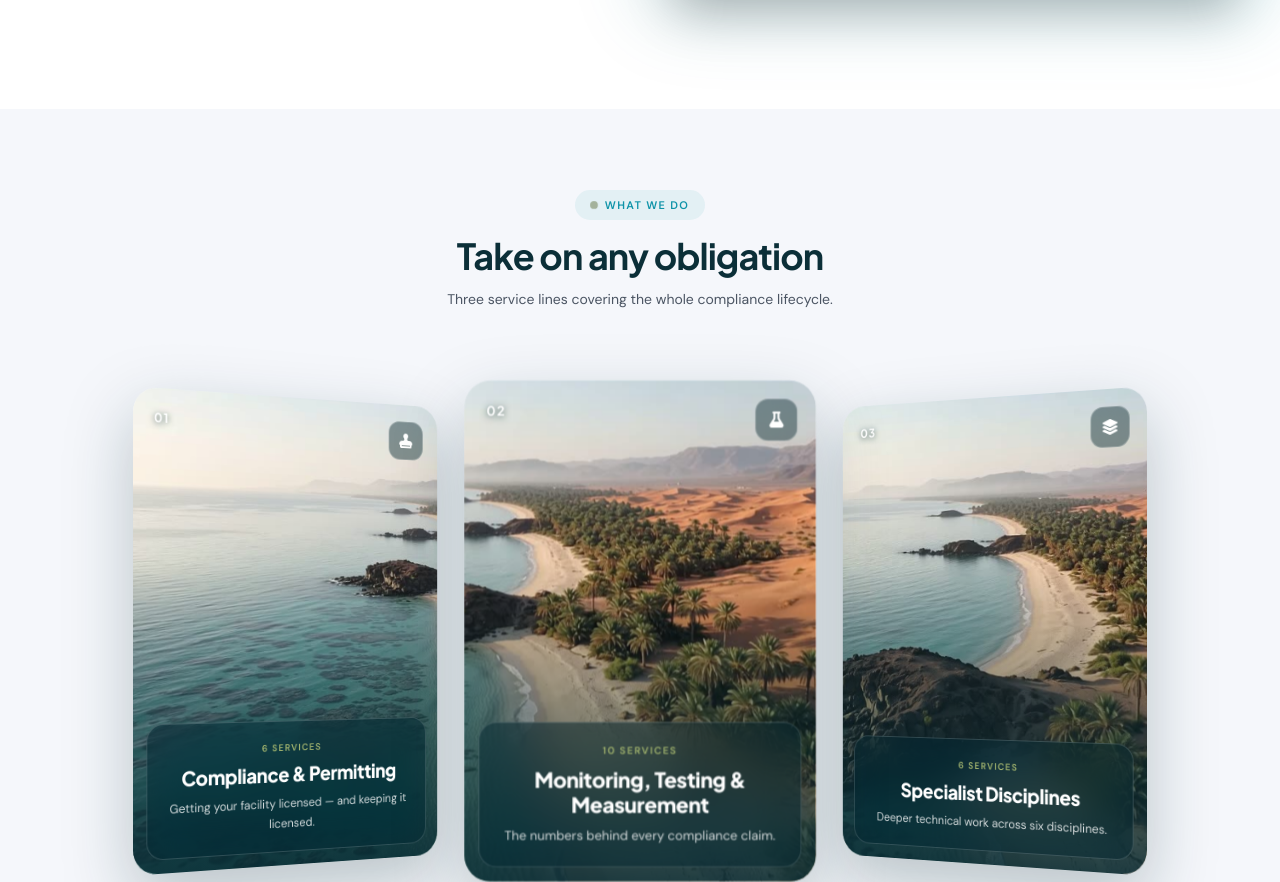
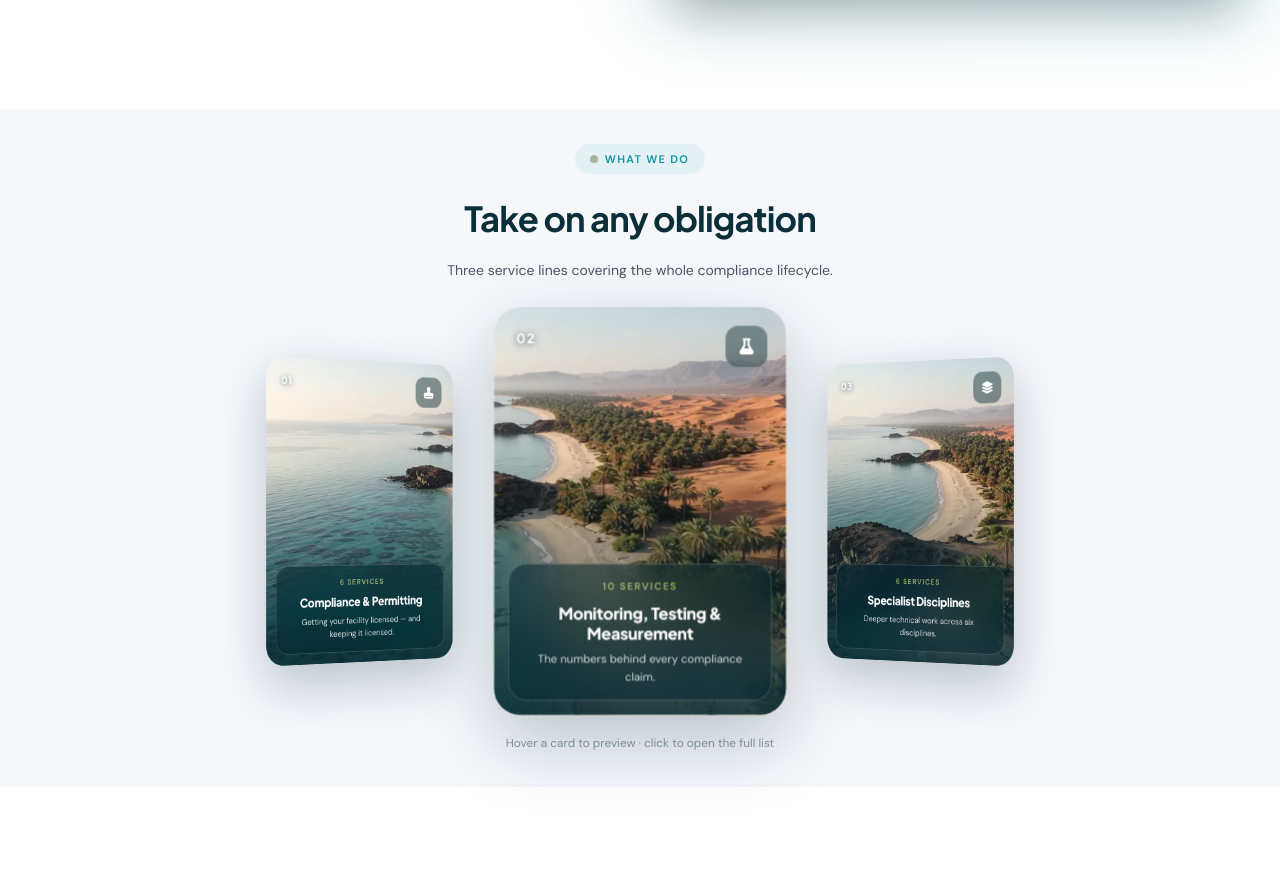
Before and after one commit to sikanderchishti07-source/blueprint-website, a plain HTML site: page site/index.html in a window 1280 px wide. Shown: the part 1403-2285 px from the top of the page. Drawn offline with Linux system fonts and the light colour scheme.

Commit message:
Card proportions matched to reference

```diff
--- a/site/css/pages.css
+++ b/site/css/pages.css
@@ -453,22 +453,24 @@
 
 /* ── Service showcase: three cards in an arc ───────────────── */
 .svc-showcase { position: relative; }
-.svc-stage { display: flex; justify-content: center; align-items: center; gap: 8px;
-  perspective: 2000px; min-height: 560px; }
-.svc-hint { text-align: center; margin-top: 22px; font-size: .78rem; color: var(--bp-faint); }
+.svc-hint { display: block; width: 100%; text-align: center; margin-top: clamp(8px, 1.4vh, 20px);
+  font-size: .74rem; color: var(--bp-faint); }
+.svc-stage { display: flex; justify-content: center; align-items: center; gap: 0;
+  perspective: 2200px; min-height: clamp(300px, 53vh, 600px); }
 
-.svc-card { position: relative; width: 348px; height: 496px; flex-shrink: 0;
-  padding: 0; border: none; background: none; cursor: pointer; font-family: inherit;
+/* Card shape locked to the reference ratio; the centre card leads and the
+   outer two are scaled back and tucked behind it. */
+.svc-card { position: relative; width: min(clamp(230px, 23vw, 404px), 36vh); aspect-ratio: 0.715;
+  flex-shrink: 0; padding: 0; border: none; background: none; cursor: pointer; font-family: inherit;
   transform-style: preserve-3d;
-  transition: transform .6s cubic-bezier(.34,1.12,.64,1), z-index 0s; }
-/* the arc */
-.svc-card:nth-child(1) { transform: rotateY(34deg) translateX(58px) translateZ(-110px); z-index: 1; }
-.svc-card:nth-child(2) { transform: rotateY(0) translateZ(20px); z-index: 3; }
-.svc-card:nth-child(3) { transform: rotateY(-34deg) translateX(-58px) translateZ(-110px); z-index: 1; }
+  transition: transform .6s cubic-bezier(.34,1.12,.64,1); }
+.svc-card:nth-child(1) { transform: rotateY(38deg) translateX(31%) translateZ(-130px) scale(.80); z-index: 1; }
+.svc-card:nth-child(2) { transform: rotateY(0) translateZ(30px) scale(1); z-index: 3; }
+.svc-card:nth-child(3) { transform: rotateY(-38deg) translateX(-31%) translateZ(-130px) scale(.80); z-index: 1; }
 .svc-card:hover, .svc-card:focus-visible { z-index: 5; }
-.svc-card:nth-child(1):hover, .svc-card:nth-child(1):focus-visible { transform: rotateY(0) translateX(0) translateZ(60px); }
-.svc-card:nth-child(2):hover, .svc-card:nth-child(2):focus-visible { transform: rotateY(0) translateZ(60px); }
-.svc-card:nth-child(3):hover, .svc-card:nth-child(3):focus-visible { transform: rotateY(0) translateX(0) translateZ(60px); }
+.svc-card:nth-child(1):hover, .svc-card:nth-child(1):focus-visible { transform: rotateY(0) translateX(4%) translateZ(80px) scale(1); }
+.svc-card:nth-child(2):hover, .svc-card:nth-child(2):focus-visible { transform: rotateY(0) translateZ(80px) scale(1.02); }
+.svc-card:nth-child(3):hover, .svc-card:nth-child(3):focus-visible { transform: rotateY(0) translateX(-4%) translateZ(80px) scale(1); }
 
 /* flip mechanism */
 .svc-flip { position: absolute; inset: 0; transform-style: preserve-3d;
@@ -478,7 +480,7 @@
   -webkit-backface-visibility: hidden; backface-visibility: hidden;
   box-shadow: 0 26px 70px rgba(11,47,56,.26); display: block; }
 .svc-back { transform: rotateY(180deg); background: var(--bp-blue-ink);
-  padding: 34px 30px; color: #fff; text-align: left;
+  padding: clamp(22px, 3vh, 34px) clamp(20px, 1.6vw, 30px); color: #fff; text-align: left;
   border: 1px solid rgba(69,187,206,.22); }
 
 /* front face */
@@ -491,28 +493,28 @@
 .svc-card-icon { position: absolute; top: 18px; right: 18px; width: 42px; height: 42px; border-radius: 13px;
   display: flex; align-items: center; justify-content: center; background: rgba(9,40,48,.45);
   border: 1px solid rgba(255,255,255,.22); backdrop-filter: blur(10px); color: #fff; font-size: 1rem; }
-.svc-card-glass { position: absolute; left: 14px; right: 14px; bottom: 14px; padding: 20px 20px 19px;
+.svc-card-glass { position: absolute; left: 14px; right: 14px; bottom: 14px; padding: clamp(14px, 1.5vh, 22px) clamp(16px, 1.2vw, 22px);
   border-radius: 18px; background: rgba(9,40,48,.52); border: 1px solid rgba(255,255,255,.16);
   backdrop-filter: blur(18px) saturate(150%); color: #fff; display: block; }
 .svc-card-count { display: block; font-size: .62rem; font-weight: 700; letter-spacing: .14em;
   text-transform: uppercase; color: var(--bp-sage, #a3b56f); margin-bottom: 8px; }
-.svc-card-title { display: block; font-family: var(--font-display); font-size: 1.3rem; font-weight: 800;
+.svc-card-title { display: block; font-family: var(--font-display); font-size: clamp(.98rem, 1.25vw, 1.42rem); font-weight: 800;
   letter-spacing: -.02em; line-height: 1.2; margin-bottom: 8px; }
-.svc-card-blurb { display: block; font-size: .8rem; line-height: 1.6; color: rgba(255,255,255,.82); }
+.svc-card-blurb { display: block; font-size: clamp(.7rem, .68vw, .86rem); line-height: 1.55; color: rgba(255,255,255,.82); }
 
 /* back face */
 .svc-back-num { display: block; font-family: var(--font-display); font-size: .74rem; font-weight: 700;
   letter-spacing: .14em; color: var(--bp-blue-soft); margin-bottom: 12px; }
-.svc-back-title { display: block; font-family: var(--font-display); font-size: 1.25rem; font-weight: 800;
-  letter-spacing: -.02em; line-height: 1.22; margin-bottom: 20px; }
+.svc-back-title { display: block; font-family: var(--font-display); font-size: clamp(1rem, 1.05vw, 1.25rem); font-weight: 800;
+  letter-spacing: -.02em; line-height: 1.22; margin-bottom: clamp(12px, 2vh, 20px); }
 .svc-back-list { list-style: none; margin: 0 0 14px; padding: 0; }
-.svc-back-list li { font-size: .84rem; color: rgba(255,255,255,.8); padding: 9px 0 9px 20px;
+.svc-back-list li { font-size: clamp(.74rem, .66vw, .84rem); color: rgba(255,255,255,.8); padding: clamp(6px, 1vh, 9px) 0 clamp(6px, 1vh, 9px) 20px;
   border-bottom: 1px solid rgba(255,255,255,.09); position: relative; line-height: 1.4; }
 .svc-back-list li::before { content: ''; position: absolute; left: 0; top: 16px; width: 7px; height: 7px;
   border-radius: 50%; background: var(--bp-blue-soft); }
 .svc-back-more { display: block; font-size: .76rem; color: rgba(255,255,255,.5); margin-bottom: 22px; }
-.svc-back-cta { position: absolute; left: 30px; right: 30px; bottom: 30px; display: flex;
-  align-items: center; justify-content: center; gap: 9px; padding: 14px; border-radius: 11px;
+.svc-back-cta { position: absolute; left: 24px; right: 24px; bottom: clamp(18px, 2.6vh, 30px); display: flex;
+  align-items: center; justify-content: center; gap: 9px; padding: clamp(11px, 1.5vh, 14px); border-radius: 11px;
   background: #fff; color: var(--bp-blue-ink); font-family: var(--font-display);
   font-size: .84rem; font-weight: 700; }
 .svc-back-cta i { font-size: .68rem; }
@@ -564,10 +566,6 @@
 .svc-ov-btn.ghost { background: transparent; color: #fff; border: 1px solid rgba(255,255,255,.3); }
 .svc-ov-btn.ghost:hover { background: rgba(255,255,255,.12); }
 
-@media (max-width: 1100px) {
-  .svc-card { width: 300px; height: 440px; }
-  .svc-stage { min-height: 500px; }
-}
 @media (max-width: 1023px) {
   .svc-stage { flex-direction: column; perspective: none; min-height: auto; gap: 18px; }
   .svc-card, .svc-card:nth-child(1), .svc-card:nth-child(2), .svc-card:nth-child(3) {
@@ -944,3 +942,9 @@
   box-shadow: inset 0 0 0 1px rgba(255,255,255,.10); border-radius: inherit; }
 @media (prefers-reduced-motion: reduce) { .hero-video { display: none; }
   .hero-media { background: url('../assets/video/hero-poster.jpg') center/cover; } }
+
+
+/* Section rhythm scales with viewport height so the showcase always fits */
+.svc-section { padding-top: clamp(26px, 4.2vh, 80px); padding-bottom: clamp(26px, 4.2vh, 80px); }
+.svc-head { margin-bottom: clamp(12px, 2.2vh, 40px); }
+.svc-h2 { font-size: clamp(1.35rem, 2.7vw, 2.25rem); }
--- a/site/index.html
+++ b/site/index.html
@@ -290,11 +290,11 @@
 </section>
 
 <!-- SERVICES — three cards, click to expand -->
-<section id="services" class="py-20" style="background:var(--bp-page);">
+<section id="services" class="svc-section" style="background:var(--bp-page);">
   <div class="max-w-7xl mx-auto px-4 sm:px-6 lg:px-8">
-    <div class="text-center mb-10 scroll-reveal">
+    <div class="svc-head text-center scroll-reveal">
       <div class="showcase-eyebrow">What we do</div>
-      <h2 class="text-3xl lg:text-4xl font-bold text-bp-ink mb-3 tracking-tight">Take on any obligation</h2>
+      <h2 class="svc-h2 font-bold text-bp-ink mb-3 tracking-tight">Take on any obligation</h2>
       <p class="text-gray-600 text-sm max-w-lg mx-auto leading-relaxed">Three service lines covering the whole compliance lifecycle.</p>
     </div>
 
```
Also changed, not shown: site/css/tailwind.css, 1 other file.
